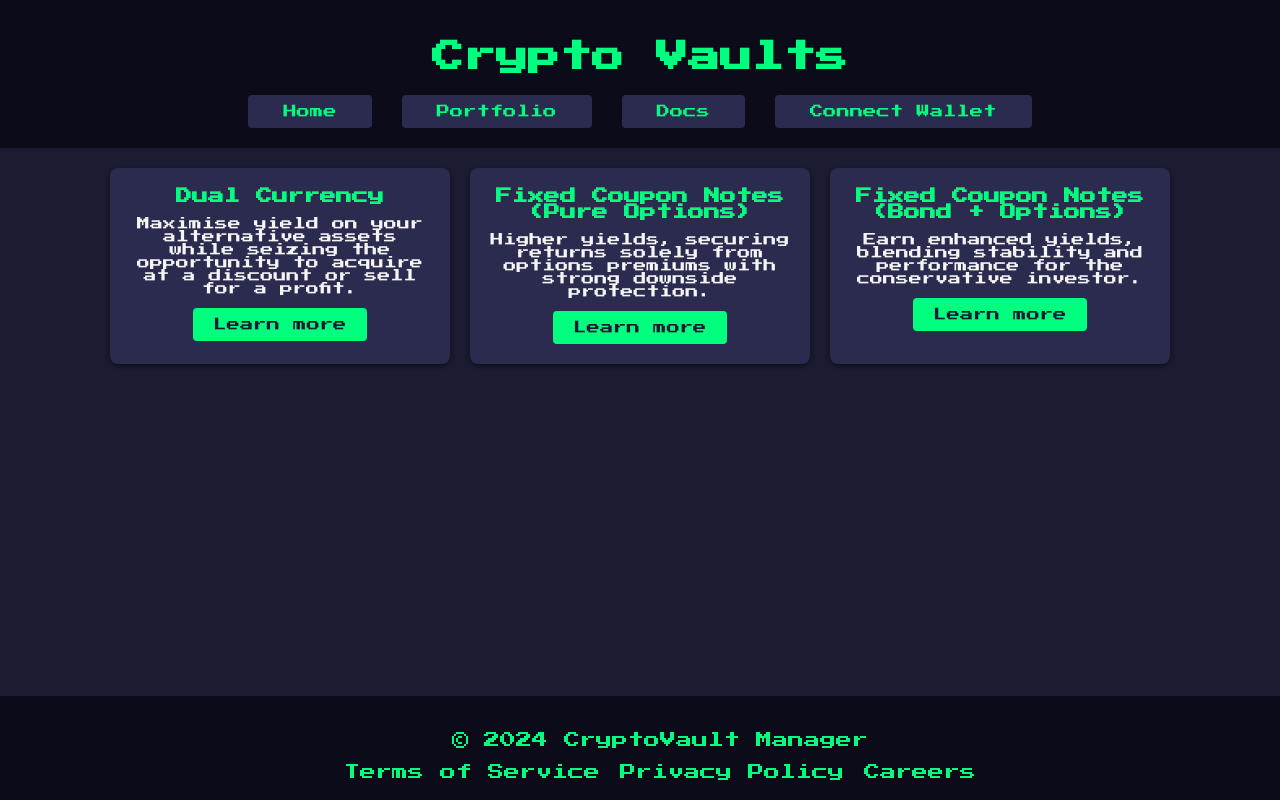
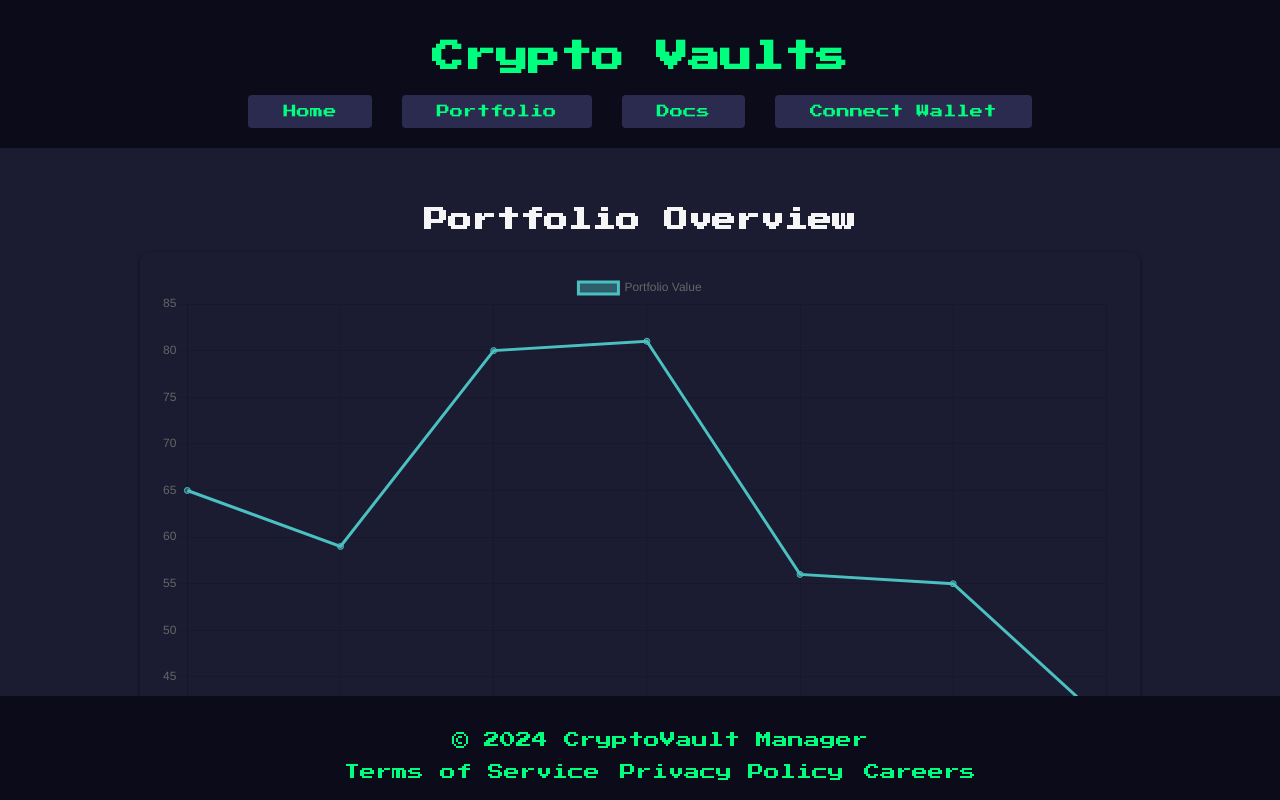
Before and after one commit to iamjakkie/CryptoVault-Manager, a React (Create React App) app: page /portfolio in a window 1280 px wide. Shown: the top 800 px of the page. Built offline with nearby package versions, Linux system fonts and the light colour scheme.

Commit message:
portfolio init

```diff
--- a/package.json
+++ b/package.json
@@ -6,8 +6,11 @@
     "@testing-library/jest-dom": "^5.17.0",
     "@testing-library/react": "^13.4.0",
     "@testing-library/user-event": "^13.5.0",
+    "chart.js": "^4.4.3",
     "react": "^18.3.1",
+    "react-chartjs-2": "^5.2.0",
     "react-dom": "^18.3.1",
+    "react-router-dom": "^6.23.1",
     "react-scripts": "5.0.1",
     "web-vitals": "^2.1.4"
   },
--- a/src/App.js
+++ b/src/App.js
@@ -1,5 +1,7 @@
 import React from 'react';
+import { BrowserRouter as Router, Route, Routes, Link } from 'react-router-dom';
 import VaultsList from './components/VaultsList';
+import Portfolio from './components/Portfolio';
 import './App.css';
 
 function App() {
@@ -20,18 +22,22 @@ function App() {
   ];
 
   return (
+    <Router>
     <div className="App">
       <header className="App-header">
         <h1>Crypto Vaults</h1>
         <nav>
-          <button><a href="#">Home</a></button>
-          <button><a href="#">Portfolio</a></button>
+          <button><Link to="/">Home</Link></button>
+          <button><Link to="/portfolio">Portfolio</Link></button>
           <button><a href="#">Docs</a></button>
           <button><a href="#">Connect Wallet</a></button>
         </nav>
       </header>
       <main>
-        <VaultsList vaults={vaults} />
+        <Routes>
+          <Route exact path='/' element={<VaultsList vaults={vaults}/>}/>
+          <Route path="/portfolio" element={<Portfolio />}/>
+        </Routes>
       </main>
       <footer>
         <p>&copy; 2024 CryptoVault Manager</p>
@@ -42,6 +48,7 @@ function App() {
         </nav>
       </footer>
     </div>
+    </Router>
   );
 }
 
--- /dev/null
+++ b/src/components/Portfolio.js
@@ -0,0 +1,54 @@
+import React from 'react';
+import { Line, Bar } from 'react-chartjs-2';
+import 'chart.js/auto';
+import '../styles/Portfolio.css';
+
+const Portfolio = () => {
+  const lineData = {
+    labels: ['January', 'February', 'March', 'April', 'May', 'June', 'July'],
+    datasets: [
+      {
+        label: 'Portfolio Value',
+        data: [65, 59, 80, 81, 56, 55, 40],
+        fill: false,
+        backgroundColor: 'rgba(75,192,192,0.4)',
+        borderColor: 'rgba(75,192,192,1)',
+      },
+    ],
+  };
+
+  const barData = {
+    labels: ['BTC', 'ETH', 'USDC'],
+    datasets: [
+      {
+        label: 'Asset Allocation',
+        data: [12, 19, 3],
+        backgroundColor: [
+          'rgba(255, 99, 132, 0.2)',
+          'rgba(54, 162, 235, 0.2)',
+          'rgba(255, 206, 86, 0.2)',
+        ],
+        borderColor: [
+          'rgba(255, 99, 132, 1)',
+          'rgba(54, 162, 235, 1)',
+          'rgba(255, 206, 86, 1)',
+        ],
+        borderWidth: 1,
+      },
+    ],
+  };
+
+  return (
+    <div className="portfolio">
+      <h2>Portfolio Overview</h2>
+      <div className="chart-container">
+        <Line data={lineData} />
+      </div>
+      <div className="chart-container">
+        <Bar data={barData} />
+      </div>
+    </div>
+  );
+};
+
+export default Portfolio;
--- /dev/null
+++ b/src/styles/Portfolio.css
@@ -0,0 +1,14 @@
+.portfolio {
+    padding: 20px;
+    text-align: center;
+    color: #f5f5f5;
+  }
+
+  .chart-container {
+    margin: 20px auto;
+    width: 80%;
+    background-color: #1b1b32;
+    padding: 20px;
+    border-radius: 8px;
+    box-shadow: 0 2px 4px rgba(0, 0, 0, 0.5);
+  }
```
Also changed, not shown: 1 other file (tests, documents, lock files or other folders).
